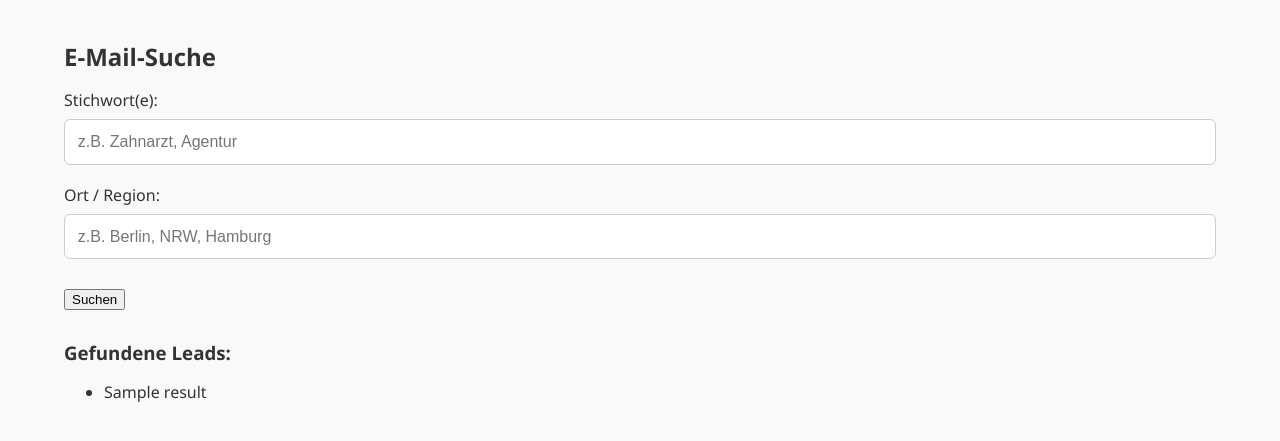
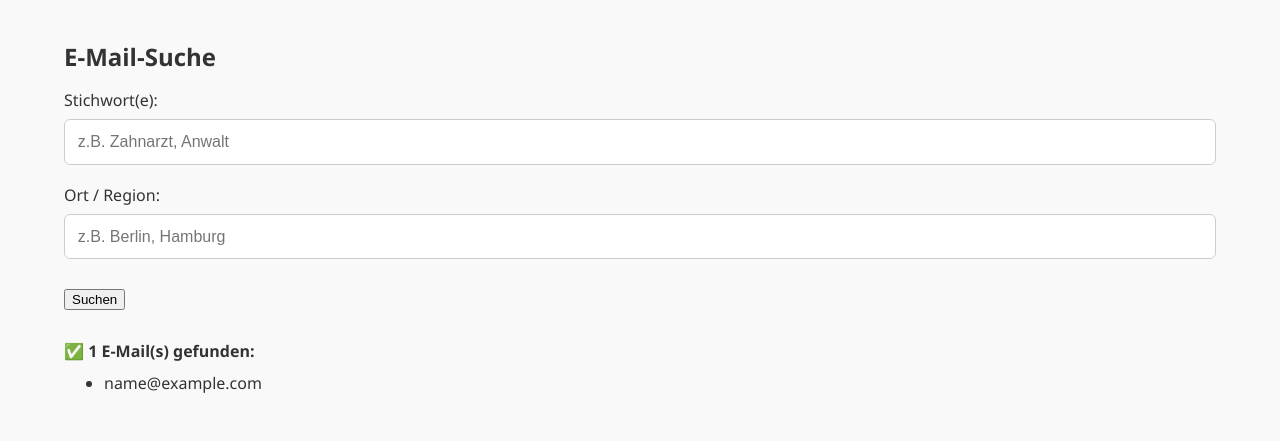
Before and after one commit to MerabTserodze/leadgen-app, a Flask app: template templates/emails.html in a window 1280 px wide. Shown: the part 65-506 px from the top of the page. Run offline with Flask 3, Linux system fonts and the light colour scheme; the template is opened without the code that fills it: most values are stand-ins (such as "Sample title", 1, 10 or a date in 2020).

Commit message:
Update emails.html

```diff
--- a/templates/emails.html
+++ b/templates/emails.html
@@ -5,9 +5,23 @@
     <meta name="viewport" content="width=device-width, initial-scale=1.0"/>
     <title>E-Mail-Suche – LeadGen</title>
     <link rel="stylesheet" href="/static/style.css" />
+    <style>
+        .loading {
+            display: none;
+            margin-top: 20px;
+            font-style: italic;
+            color: #007bff;
+        }
+
+        .results-count {
+            margin-top: 30px;
+            font-weight: bold;
+        }
+    </style>
 </head>
 <body>
 
+    <!-- Navbar -->
     <div class="navbar">
         <div class="logo">LeadGen</div>
         <ul>
@@ -19,28 +33,43 @@
         </ul>
     </div>
 
-
     <div class="container" style="padding: 40px 20px;">
         <h2>E-Mail-Suche</h2>
-        <form method="POST" action="/emails">
+
+        <!-- Suchformular -->
+        <form method="POST" action="/emails" onsubmit="showLoading()">
             <label for="keyword">Stichwort(e):</label>
-            <input type="text" id="keyword" name="keyword" class="form-input" required placeholder="z.B. Zahnarzt, Agentur" />
+            <input type="text" id="keyword" name="keyword" class="form-input" required placeholder="z.B. Zahnarzt, Anwalt" />
 
             <label for="location">Ort / Region:</label>
-            <input type="text" id="location" name="location" class="form-input" required placeholder="z.B. Berlin, NRW, Hamburg" />
+            <input type="text" id="location" name="location" class="form-input" required placeholder="z.B. Berlin, Hamburg" />
 
             <button type="submit" class="btn" style="margin-top: 10px;">Suchen</button>
         </form>
 
+        <!-- Loading-Anzeige -->
+        <div class="loading" id="loading">🔄 Suche läuft, bitte warten...</div>
+
+        <!-- Ergebnisse -->
         {% if results %}
-            <h3 style="margin-top: 30px;">Gefundene Leads:</h3>
-            <ul>
-                {% for result in results %}
-                    <li>{{ result }}</li>
+            <div class="results-count">
+                ✅ {{ results|length }} E-Mail(s) gefunden:
+            </div>
+            <ul style="margin-top: 10px;">
+                {% for email in results %}
+                    <li>{{ email }}</li>
                 {% endfor %}
             </ul>
+        {% elif request.method == "POST" %}
+            <p style="margin-top: 30px;">❌ Keine Ergebnisse gefunden.</p>
         {% endif %}
     </div>
 
+    <script>
+        function showLoading() {
+            document.getElementById('loading').style.display = 'block';
+        }
+    </script>
+
 </body>
 </html>
```
Lines whose indentation alone changed are shown as unchanged.
